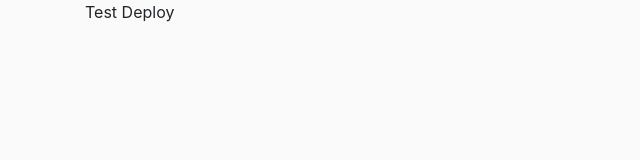
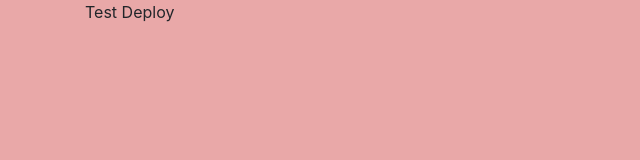
Before and after one commit to milkndcoffee/bs-healthcare, a website: page src/index.html in a window 1280 px wide. Shown: the whole page, without its empty margins (0-640 px from the left). Drawn offline with nearby package versions, Linux system fonts and the light colour scheme; files that its build step writes are made by us from their sources.

Commit message:
testing deploy again and moved gulpfile

```diff
--- a/package.json
+++ b/package.json
@@ -5,7 +5,6 @@
   "main": "index.js",
   "scripts": {
     "test": "echo \"Error: no test specified\" && exit 1",
-    "predeploy": "npm run build",
     "deploy": "gh-pages -d src"
   },
   "repository": {
--- a/src/scss/styles.scss
+++ b/src/scss/styles.scss
@@ -1,4 +1,4 @@
-$bg-color: rgb(250, 250, 250);
+$bg-color: rgb(233, 168, 168);
 
 body {
   background-color: $bg-color;
```
Also changed, not shown: 1 other file.
